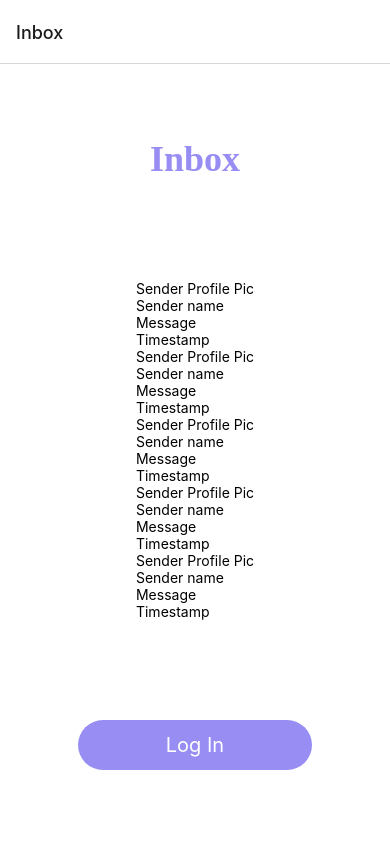
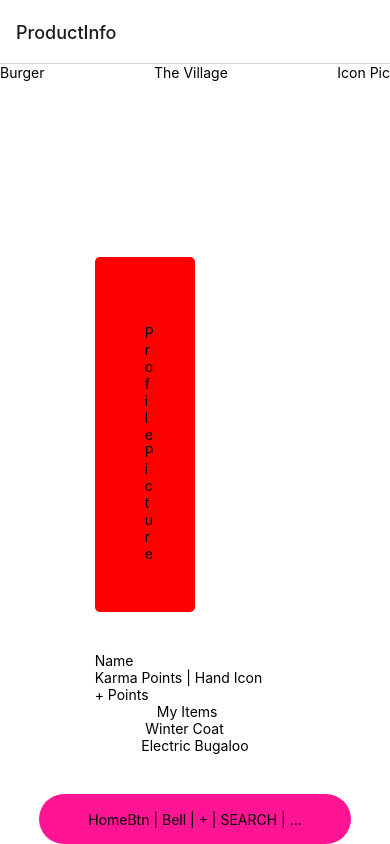
Before and after one commit to den-ny/village, a React Native app: screen /AccountInfo in a window 390 px wide. Built offline with nearby package versions, Linux system fonts and the light colour scheme.

Commit message:
account info + product info screens

```diff
--- a/App.js
+++ b/App.js
@@ -9,8 +9,10 @@ import {
     Capture,
     Register,
     Login,
-  Inbox,
-    Message
+    Inbox,
+    Message,
+    AccountInfo,
+    ProductInfo
   } from "./screens";
 
 
@@ -23,9 +25,11 @@ export default function App() {
         {/* <Stack.Screen name="capture" component={Capture} /> */}
         {/* <Stack.Screen name="photos" component={Upload} /> */}
         {/* <Stack.Screen name="SignUp" component={Register} /> */}
-        <Stack.Screen name="Inbox" component={Inbox} />
-        <Stack.Screen name="Message" component={Message} />
+        {/* <Stack.Screen name="Inbox" component={Inbox} /> */}
+        {/* <Stack.Screen name="Message" component={Message} /> */}
 
+        {/* <Stack.Screen name="AccountInfo" component={AccountInfo} /> */}
+        <Stack.Screen name="ProductInfo" component={ProductInfo} />
         {/* signin */}
         {/* <Stack.Screen name="Login" component={Login}/>  */}
 
--- /dev/null
+++ b/screens/AccountInfo.js
@@ -0,0 +1,138 @@
+import { StatusBar } from "expo-status-bar";
+import React, { useState } from "react";
+import {
+  StyleSheet,
+  Text,
+  View,
+  Image,
+  TextInput,
+  Button,
+  TouchableOpacity,
+  Pressable,
+} from "react-native";
+
+function AccountInfo({ navigation }) {
+//   const [user, setUser] = useState("");
+//   const [password, setPassword] = useState("");
+
+  return (
+    <View style={styles.container}>
+      <StatusBar style="auto" />
+      {/* <Image style={styles.image} source={require("../assets/.png")} /> */}
+
+
+        <View style={styles.navBar}>
+            <Button title="="></Button>
+            <Text>Karen T </Text>
+            <Button title="Setting"></Button>
+        </View>
+      {/* List of messages */}
+
+
+        <View style={styles.profile}>
+          <View style={styles.left}>
+            <Text>Profile Pic</Text>
+          </View>
+          <View style={styles.right}>
+            <Text style={styles.lineOne}>Karma Points</Text>
+            <Text style={styles.lineTwo}>ICON 320KP</Text>
+            {/* <Text style={styles.lineThree}>Location</Text> */}
+          </View>
+        </View>
+
+
+      <View style={styles.myPost}>
+        <Text>My Posts:</Text>
+        <Text>BEAR</Text>
+        <Text>Rocking Horse</Text>
+      </View>
+
+      <View style={styles.lookingFor}>
+        <Text>Looking For:</Text>
+        <Text>Winter Coat</Text>
+        <Text>Doll House</Text>
+      </View>
+
+
+
+      {/* <TouchableOpacity>
+            <Text style={styles.forgot_button}>Forgot Password?</Text>
+          </TouchableOpacity> */}
+
+      <Pressable style={styles.loginBtn}>
+        <Text
+          style={styles.loginText}
+          title="Log In"
+          onPress={() => navigation.navigate("home")}
+        >
+          Log In
+        </Text>
+      </Pressable>
+    </View>
+  );
+}
+
+const styles = StyleSheet.create({
+  container: {
+    flex: 1,
+    backgroundColor: "#fff",
+    alignItems: "center",
+    justifyContent: "center",
+  },
+
+  image: {
+    marginBottom: 40,
+  },
+
+  inputView: {
+    backgroundColor: "#fff",
+    borderRadius: 30,
+    borderWidth: 1,
+    borderColor: "gray",
+    width: "70%",
+    height: 45,
+    marginBottom: 20,
+
+    alignItems: "center",
+  },
+
+  TextInput: {
+    height: 50,
+    flex: 1,
+    padding: 10,
+    marginLeft: 20,
+  },
+
+  forgot_button: {
+    height: 30,
+    marginBottom: 30,
+  },
+
+  loginBtn: {
+    width: "60%",
+    borderRadius: 25,
+    height: 50,
+    alignItems: "center",
+    justifyContent: "center",
+    marginTop: 40,
+    color: "#fff",
+    backgroundColor: "#978DF3",
+    marginTop: 100,
+  },
+
+  loginText: {
+    color: "#fff",
+    fontSize: 20,
+    fontWeight: "semi-bold",
+  },
+
+  header: {
+    fontSize: 36,
+    fontWeight: "bold",
+    marginBottom: 100,
+    color: "#978DF3",
+    fontFamily: "Times New Roman",
+  },
+});
+
+export default AccountInfo;
--- /dev/null
+++ b/screens/ProductInfo.js
@@ -0,0 +1,98 @@
+import { StatusBar } from "expo-status-bar";
+import React, { useState } from "react";
+import {
+  StyleSheet,
+  Text,
+  View,
+  Image,
+  TextInput,
+  Button,
+  TouchableOpacity,
+  Pressable
+} from "react-native";
+import Navbar from "../components/Navbar";
+function ProductInfo({navigation}) {
+    return (
+        <View style={styles.container}>
+          <StatusBar style="auto" />
+          {/* <Image style={styles.image} source={require("../assets/.png")} /> */}
+
+
+            <Navbar/>
+        <View>
+            <Text style={styles.image}> Profile Picture </Text>
+            <Text>Name</Text>
+            <Text>Karma Points | Hand Icon</Text>
+            <Text>+ Points</Text>
+        </View>
+           <View>
+        <Text> My Items     </Text>
+        </View>
+        <View>
+            <Text> Winter Coat</Text>
+            <Text>Electric Bugaloo</Text>
+        </View>
+
+          {/* <TouchableOpacity>
+            <Text style={styles.forgot_button}>Forgot Password?</Text>
+          </TouchableOpacity> */}
+
+          <Pressable style={styles.loginBtn} >
+            {/* <Text style={styles.loginText} onPress = {() => navigation.navigate("home")} title="LOGIN" >Home</Text> */}
+            <Text>HomeBtn | Bell | + | SEARCH | ...</Text>
+          </Pressable>
+
+        </View>
+      );
+    }
+
+    const styles = StyleSheet.create({
+      container: {
+        flex: 1,
+        backgroundColor: "#fff",
+        alignItems: "center",
+        justifyContent: "center",
+      },
+
+      image: {
+        marginBottom: 40,
+        borderRadius: 5,
+        backgroundColor: "red",
+        width: "20%",
+        padding: 50,
+      },
+
+      inputView: {
+        backgroundColor: "#FFC0CB",
+        borderRadius: 30,
+        width: "70%",
+        height: 45,
+        marginBottom: 20,
+
+        alignItems: "center",
+      },
+
+      TextInput: {
+        height: 50,
+        flex: 1,
+        padding: 10,
+        marginLeft: 20,
+      },
+
+      forgot_button: {
+        height: 30,
+        marginBottom: 30,
+      },
+
+      loginBtn: {
+        width: "80%",
+        borderRadius: 25,
+        height: 50,
+        alignItems: "center",
+        justifyContent: "center",
+        marginTop: 40,
+        backgroundColor: "#FF1493",
+      },
+    });
+
+    export default ProductInfo;
```
Also changed, not shown: screens/index.js (+5 -2 lines).
